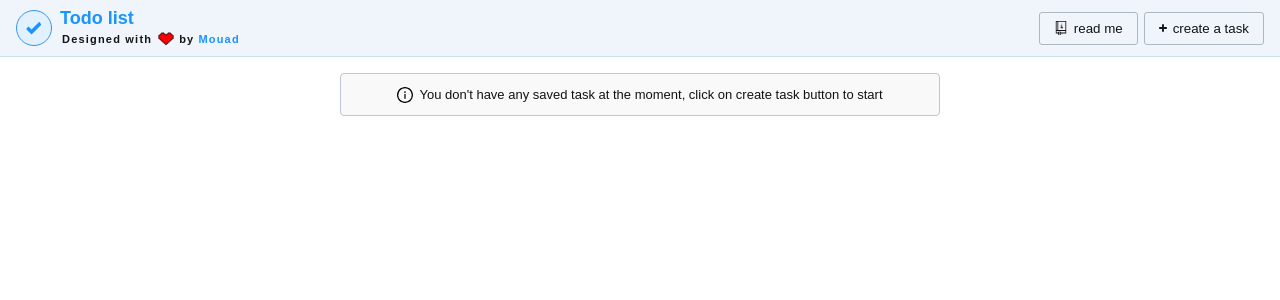
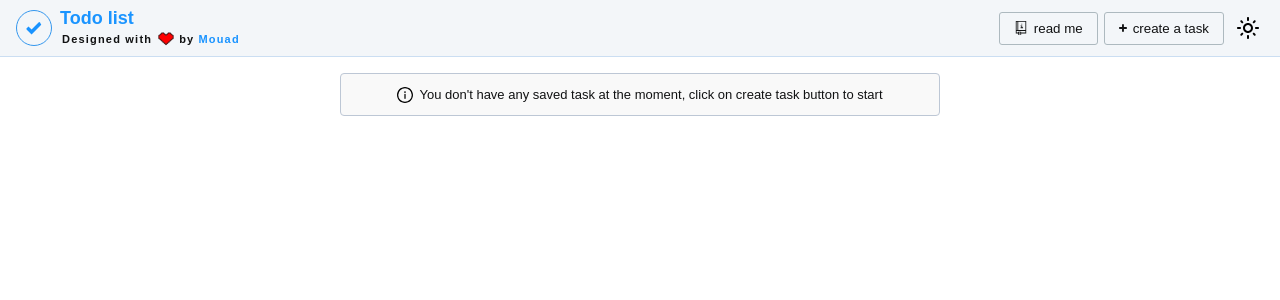
Before and after one commit to Hostname47/todo-list, a React (Create React App) app: page / in a window 1280 px wide. Shown: the top 300 px of the page. Built offline with nearby package versions, Linux system fonts and the light colour scheme.

Commit message:
add dark mode - start with header

```diff
--- a/src/App.js
+++ b/src/App.js
@@ -1,4 +1,4 @@
-import React from "react";
+import React, { useState } from "react";
 import Header from "./components/Header";
 import Messages from "./components/Messages";
 import Todolist from "./components/Todolist";
@@ -10,17 +10,35 @@
 
 import { Provider } from "react-redux";
 import store from "./app/store";
+import { ThemeProvider } from "styled-components";
+import { darkTheme, lightTheme } from "./utils/themes";
+import GlobalStyles from "./components/styles/GlobalStyles";
+import StyledApp from "./components/styles/StyledApp.styled";
 
 function App() {
+  const [theme, setTheme] = useState(localStorage.getItem('theme') || 'dark')
+
+  const toggleTheme = () => {
+    const newTheme = theme === 'light' ? 'dark' : 'light'
+    setTheme(newTheme)
+    localStorage.setItem('theme', newTheme)
+  }
+  const themeObject = (localStorage.getItem('theme') || 'light') === 'light' ? lightTheme : darkTheme
+
   console.log('--- Render App ---')
   return (
     <Provider store={ store }>
-      <Header />
-      <Messages />
-      <Todolist />
-      <AboutModal />
-      <CreateTaskModal />
-      <EditTaskModal />
+      <ThemeProvider theme={ themeObject }>
+        <StyledApp>
+          <GlobalStyles />
+          <Header toggleTheme={ toggleTheme } />
+          <Messages />
+          <Todolist />
+          <AboutModal />
+          <CreateTaskModal />
+          <EditTaskModal />
+        </StyledApp>
+      </ThemeProvider>
     </Provider>
   )
 }
--- a/src/components/Header.js
+++ b/src/components/Header.js
@@ -1,11 +1,14 @@
-import React, { useEffect, useRef } from 'react'
+import React, { useContext, useEffect, useRef } from 'react'
 import { useDispatch } from 'react-redux'
 import { switchAboutModal, switchCreateTaskModal } from '../features/modal/modalSlice'
+import SquareButton2 from './styles/Button/SquareButton2.styled'
 import ButtonStyled from './styles/Button/StyledButton.styled'
 import StyledHeader from './styles/StyledHeader.styled'
+import { ThemeContext } from 'styled-components'
 
-function Header() {
+function Header(props) {
   const dispatch = useDispatch()
+  const theme = useContext(ThemeContext)
 
   const handleAboutModalOpen = () => {
     dispatch(switchAboutModal({status: true}))
@@ -13,6 +16,10 @@
 
   const handleCreateTaskModalOpen = () => {
     dispatch(switchCreateTaskModal({status: true}))
+  }
+
+  const toggleTheme = () => {
+    props.toggleTheme()
   }
 
   const heartRef = useRef()
@@ -42,17 +49,16 @@
         <svg id='logo-icon' fill='#1993ff' xmlns="http://www.w3.org/2000/svg" viewBox="0 0 512 512"><path d="M433.73,49.92,178.23,305.37,78.91,206.08.82,284.17,178.23,461.56,511.82,128Z"/></svg>
         <div>
           <h1 id='logo-title'>Todo list</h1>
-          <div className='dark'>
-              <div className="align-center fs11" style={{ letterSpacing: '1.2px', gap: '2px' }}>
-                  <p className="unselectable bold no-margin ml2">Designed with</p>
-                  <div style={ heartWrapper } className="full-center" title="LOVE">
-                      <svg ref={ heartRef } fill="#FF0000" style={ heart } xmlns="http://www.w3.org/2000/svg" viewBox="0 0 100 94.5"><path d="M86.82,26.63v-7.3H78.64V12H62.27v7.29H54.09v7.3H45.91v-7.3H37.73V12H21.36v7.29H13.18v7.3H5V48.5h8.18v7.29h8.18v7.29h8.19v7.29h8.18v7.3h8.18V85h8.18V77.67h8.18v-7.3h8.18V63.08h8.19V55.79h8.18V48.5H95V26.63Z"/></svg>
-                  </div>
-                  <p className="unselectable bold no-margin">by<a href="https://mouad-nassri.netlify.app" rel="noreferrer" target="_blank" className="no-underline" style={{ color: '#1993ff', marginLeft: '4px' }}>Mouad</a></p>
+          <div className="align-center fs11" style={{ letterSpacing: '1.2px', gap: '2px' }}>
+              <p className="unselectable bold no-margin ml2">Designed with</p>
+              <div style={ heartWrapper } className="full-center" title="LOVE">
+                  <svg ref={ heartRef } fill="#FF0000" style={ heart } xmlns="http://www.w3.org/2000/svg" viewBox="0 0 100 94.5"><path d="M86.82,26.63v-7.3H78.64V12H62.27v7.29H54.09v7.3H45.91v-7.3H37.73V12H21.36v7.29H13.18v7.3H5V48.5h8.18v7.29h8.18v7.29h8.19v7.29h8.18v7.3h8.18V85h8.18V77.67h8.18v-7.3h8.18V63.08h8.19V55.79h8.18V48.5H95V26.63Z"/></svg>
               </div>
+              <p className="unselectable bold no-margin">by<a href="https://mouad-nassri.netlify.app" rel="noreferrer" target="_blank" className="no-underline" style={{ color: '#1993ff', marginLeft: '4px' }}>Mouad</a></p>
           </div>
         </div>
       </div>
+
       <ButtonStyled className='move-to-right' onClick={ handleAboutModalOpen }>
         <svg className="size14" xmlns="http://www.w3.org/2000/svg" viewBox="0 0 512 512"><path d="M65.4,453.77h85.53V512l55-24.76L261,512V453.77H446.6V0H65.4ZM231,465.61l-25-11.27-25,11.27V423.74H231ZM155.44,30H416.6V333.7H155.44Zm-60,0h30.05V333.7h-30Zm0,333.7H416.6v60.07H261v-30H150.93v30H95.4ZM301,231.9V161.85H241v30h30V231.9H241v30h90.07v-30ZM271,101.8h30v30H271Z"/></svg>
         <span className='label'>read me</span>
@@ -61,6 +67,10 @@
         <svg className="size8" xmlns="http://www.w3.org/2000/svg" viewBox="0 0 260 260"><path d="M4.41,104.24c2.53-3,5.67-4,9.7-4,26.83.17,53.67,0,80.5.17,3.53,0,4.61-.67,4.58-4.44-.18-27-.1-54-.09-81,0-7.29,2-9.31,9.16-9.32q21.22,0,42.45,0c6.91,0,9,2.09,9,9,0,27,.09,54-.09,81,0,3.82.94,4.79,4.76,4.76,26.83-.17,53.67-.1,80.5-.09,7.58,0,9.5,1.92,9.51,9.47q0,21.23,0,42.45c0,6.55-2.17,8.66-8.83,8.67-27.16,0-54.32.09-81.47-.09-3.77,0-4.47,1-4.45,4.58.15,26.83,0,53.66.17,80.49,0,4-1,7.17-4,9.7H103c-3-2.53-4-5.67-4-9.7.16-26.85,0-53.7.18-80.55,0-3.65-.87-4.54-4.52-4.52-26.85.18-53.7,0-80.55.18-4,0-7.18-1-9.71-4Z"/></svg>
         <span className='label'>create a task</span>
       </ButtonStyled>
+      <SquareButton2 className='ml8' onClick={ toggleTheme }>
+        <svg className={ theme.name === 'dark' ? 'invisible none' : null } viewBox="0 0 24 24" width="24" height="24"><path fill="currentColor" d="M12,9c1.65,0,3,1.35,3,3s-1.35,3-3,3s-3-1.35-3-3S10.35,9,12,9 M12,7c-2.76,0-5,2.24-5,5s2.24,5,5,5s5-2.24,5-5 S14.76,7,12,7L12,7z M2,13l2,0c0.55,0,1-0.45,1-1s-0.45-1-1-1l-2,0c-0.55,0-1,0.45-1,1S1.45,13,2,13z M20,13l2,0c0.55,0,1-0.45,1-1 s-0.45-1-1-1l-2,0c-0.55,0-1,0.45-1,1S19.45,13,20,13z M11,2v2c0,0.55,0.45,1,1,1s1-0.45,1-1V2c0-0.55-0.45-1-1-1S11,1.45,11,2z M11,20v2c0,0.55,0.45,1,1,1s1-0.45,1-1v-2c0-0.55-0.45-1-1-1C11.45,19,11,19.45,11,20z M5.99,4.58c-0.39-0.39-1.03-0.39-1.41,0 c-0.39,0.39-0.39,1.03,0,1.41l1.06,1.06c0.39,0.39,1.03,0.39,1.41,0s0.39-1.03,0-1.41L5.99,4.58z M18.36,16.95 c-0.39-0.39-1.03-0.39-1.41,0c-0.39,0.39-0.39,1.03,0,1.41l1.06,1.06c0.39,0.39,1.03,0.39,1.41,0c0.39-0.39,0.39-1.03,0-1.41 L18.36,16.95z M19.42,5.99c0.39-0.39,0.39-1.03,0-1.41c-0.39-0.39-1.03-0.39-1.41,0l-1.06,1.06c-0.39,0.39-0.39,1.03,0,1.41 s1.03,0.39,1.41,0L19.42,5.99z M7.05,18.36c0.39-0.39,0.39-1.03,0-1.41c-0.39-0.39-1.03-0.39-1.41,0l-1.06,1.06 c-0.39,0.39-0.39,1.03,0,1.41s1.03,0.39,1.41,0L7.05,18.36z"></path></svg>
+        <svg className={ theme.name === 'light' ? 'invisible none' : null } viewBox="0 0 24 24" width="24" height="24"><path fill="currentColor" d="M9.37,5.51C9.19,6.15,9.1,6.82,9.1,7.5c0,4.08,3.32,7.4,7.4,7.4c0.68,0,1.35-0.09,1.99-0.27C17.45,17.19,14.93,19,12,19 c-3.86,0-7-3.14-7-7C5,9.07,6.81,6.55,9.37,5.51z M12,3c-4.97,0-9,4.03-9,9s4.03,9,9,9s9-4.03,9-9c0-0.46-0.04-0.92-0.1-1.36 c-0.98,1.37-2.58,2.26-4.4,2.26c-2.98,0-5.4-2.42-5.4-5.4c0-1.81,0.89-3.42,2.26-4.4C12.92,3.04,12.46,3,12,3L12,3z"></path></svg>
+      </SquareButton2>
     </StyledHeader>
   )
 }
--- /dev/null
+++ b/src/components/styles/Button/SquareButton2.styled.js
@@ -0,0 +1,15 @@
+import styled from "styled-components";
+
+const SquareButton2 = styled.button`
+  display: flex;
+  border-radius: 50%;
+  padding: 4px;
+  transition: all 0.2s ease;
+  fill: ${ props => props.theme.foregroundColor };
+
+  &:hover {
+    background-color: #697279;
+  }
+`
+
+export default SquareButton2
--- a/src/components/styles/Button/StyledButton.styled.js
+++ b/src/components/styles/Button/StyledButton.styled.js
@@ -6,8 +6,8 @@
   gap: 6px;
   padding: 8px 14px;
   border: 1px solid #adb9bf;
-  color: rgb(20, 20, 20);
-  fill: rgb(20, 20, 20);
+  color: ${ props => props.theme.foregroundColor };
+  fill: ${ props => props.theme.foregroundColor };
   border-radius: 3px;
   &:hover {
     background-color: #f2f4f7;
--- /dev/null
+++ b/src/components/styles/GlobalStyles.js
@@ -0,0 +1,15 @@
+import { createGlobalStyle } from "styled-components";
+
+const GlobalStyles = createGlobalStyle`
+  body {
+    color: ${ (props) => props.theme.foregroundColor };
+    background-color: ${ (props) => props.theme.backgroundColor };
+    transition: background-color 0.2s ease;
+  }
+
+  header {
+    background-color: ${ props => props.theme.headerBackgroundColor };
+  }
+`
+
+export default GlobalStyles
--- /dev/null
+++ b/src/components/styles/StyledApp.styled.js
@@ -0,0 +1,7 @@
+import styled from "styled-components";
+
+export const StyledApp = styled.div`
+  color: ${props => props.theme.foregroundColor};
+`
+
+export default StyledApp
--- a/src/components/styles/StyledHeader.styled.js
+++ b/src/components/styles/StyledHeader.styled.js
@@ -1,12 +1,12 @@
 import styled from "styled-components";
 
 export const StyledHeader = styled.header`
-  background-color: #eff5fb;
   display: flex;
   align-items: center;
   padding: 0 16px;
   height: 56px;
-  border-bottom: 1px solid #CBDEF2;
+  border-bottom: 1px solid ${props => props.theme.headerBorderBottomColor};
+  transition: all 0.2s ease;
 
   #logo-title {
     font-size: 18px;
@@ -18,7 +18,6 @@
     width: 16px;
     height: 16px;
     padding: 9px 9px;
-    background-color: #E2F1FF;
     border: 1px solid #3497EE;
     border-radius: 50%;
     margin-right: 8px;
--- a/src/core.css
+++ b/src/core.css
@@ -2,7 +2,6 @@
   margin: 0;
   font-family: Arial, Helvetica, sans-serif;
   font-size: 14px;
-  color: #111213;
 }
 
 button {
@@ -130,6 +129,7 @@
 
 .my8 { margin-top: 8px; margin-bottom: 8px; }
 .mb8 { margin-bottom: 8px; }
+.ml8 { margin-left: 8px; }
 .ml6 { margin-left: 6px; }
 .ml2 { margin-left: 2px; }
 
--- /dev/null
+++ b/src/utils/themes.js
@@ -0,0 +1,15 @@
+export const lightTheme = {
+  name: 'light',
+  foregroundColor: '#111213',
+  backgroundColor: 'white',
+  headerBackgroundColor: '#f3f6f9',
+  headerBorderBottomColor: '#cbdef2'
+}
+
+export const darkTheme = {
+  name: 'dark',
+  foregroundColor: 'white',
+  backgroundColor: '#353535',
+  headerBackgroundColor: '#252728',
+  headerBorderBottomColor: '#1e1e1e'
+}
```
